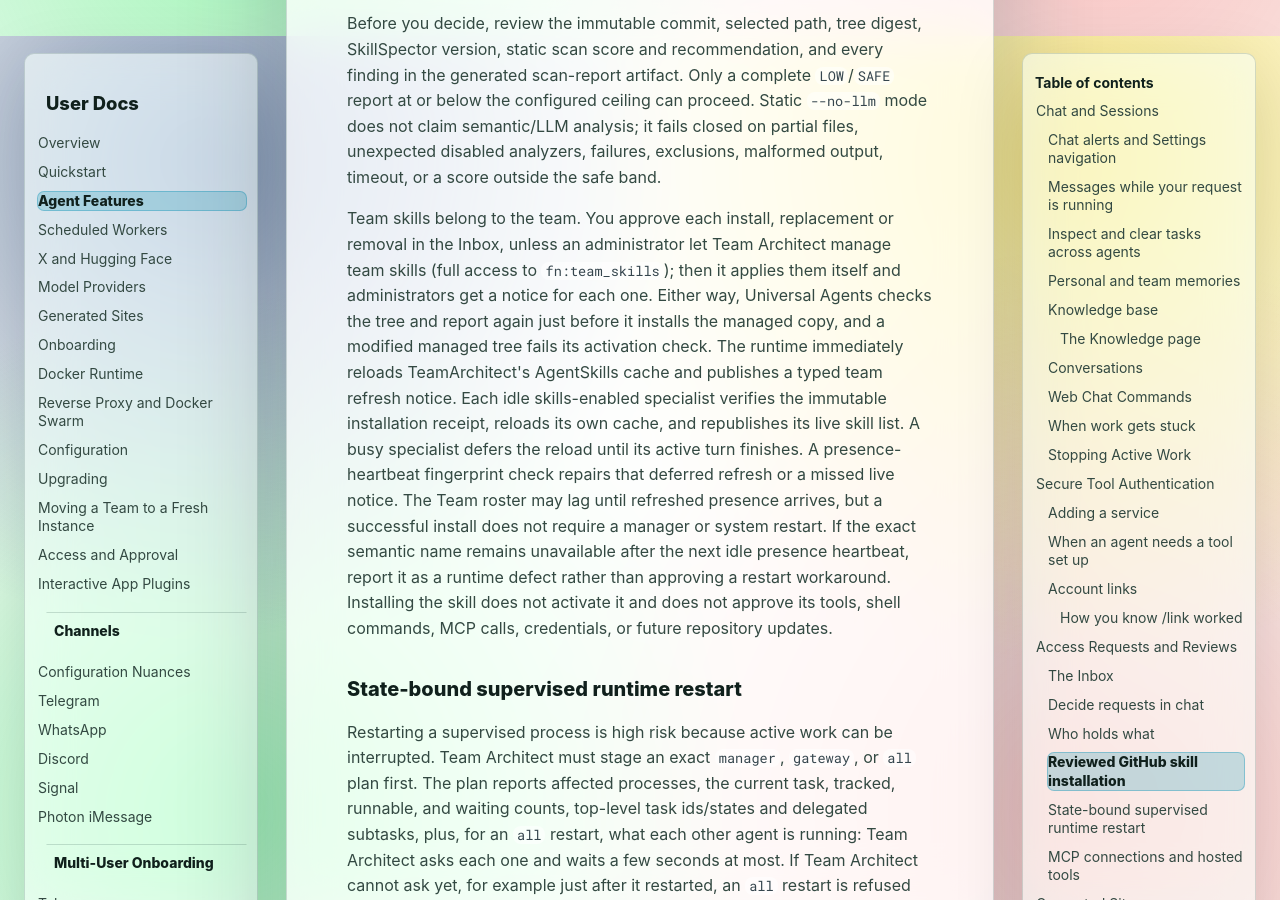
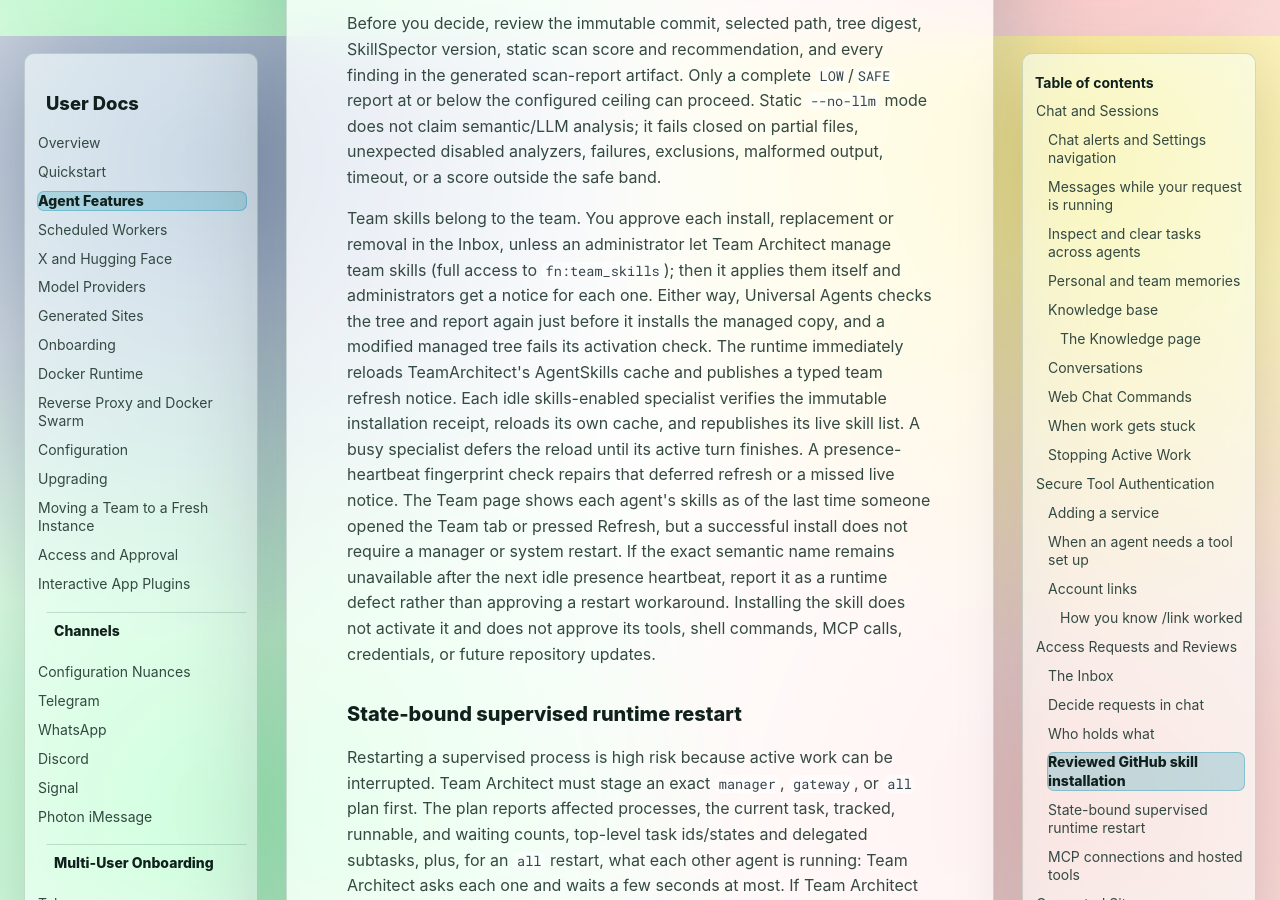
Before and after one commit to enzimo/universal-agents, an MkDocs documentation site: the page built from user_docs_source/features.md, in a window 1280 px wide and 900 px high, scrolled down 24264 px. Built offline with MkDocs 1.6.1 and Material for MkDocs 9.7.7, drawn with Linux system fonts in a browser that asks for light colours.

Commit message:
Say when the Team page's skills are current in the user docs and the knowledge count's docstring
The features page still said the Team roster lags until refreshed
presence arrives, which the gateway no longer reads, and contradicted
the Team tab paragraph above it; the knowledge count's docstring pointed
to a heartbeat-only reason for its interval (critique C11).

Co-Authored-By: Claude Opus 5.5 <noreply@anthropic.com>

```diff
--- a/user_docs_source/features.md
+++ b/user_docs_source/features.md
@@ -959,8 +959,9 @@ a typed team refresh notice. Each idle skills-enabled specialist verifies the
 immutable installation receipt, reloads its own cache, and republishes its live
 skill list. A busy specialist defers the reload until its active turn finishes.
 A presence-heartbeat fingerprint check repairs that deferred refresh or a
-missed live notice. The Team roster may lag until refreshed presence arrives,
-but a successful install does not require a manager or system restart. If the
+missed live notice. The Team page shows each agent's skills as of the last time
+someone opened the Team tab or pressed Refresh, but a successful install does not
+require a manager or system restart. If the
 exact semantic name remains unavailable after the next idle presence heartbeat,
 report it as a runtime defect rather than approving a restart workaround.
 Installing the skill does not activate it and does not approve its tools, shell
```
Also changed, not shown: 1 other file.
